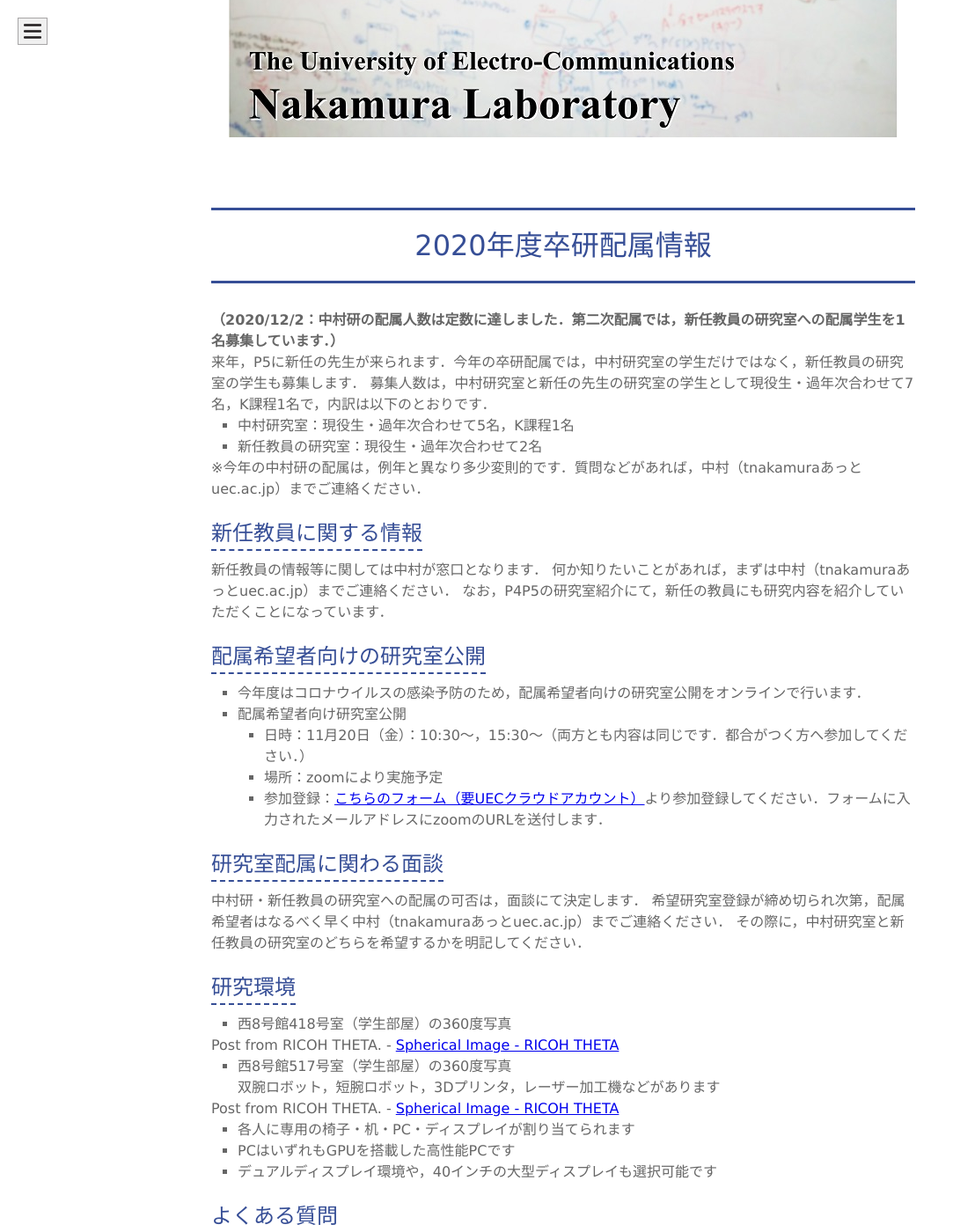
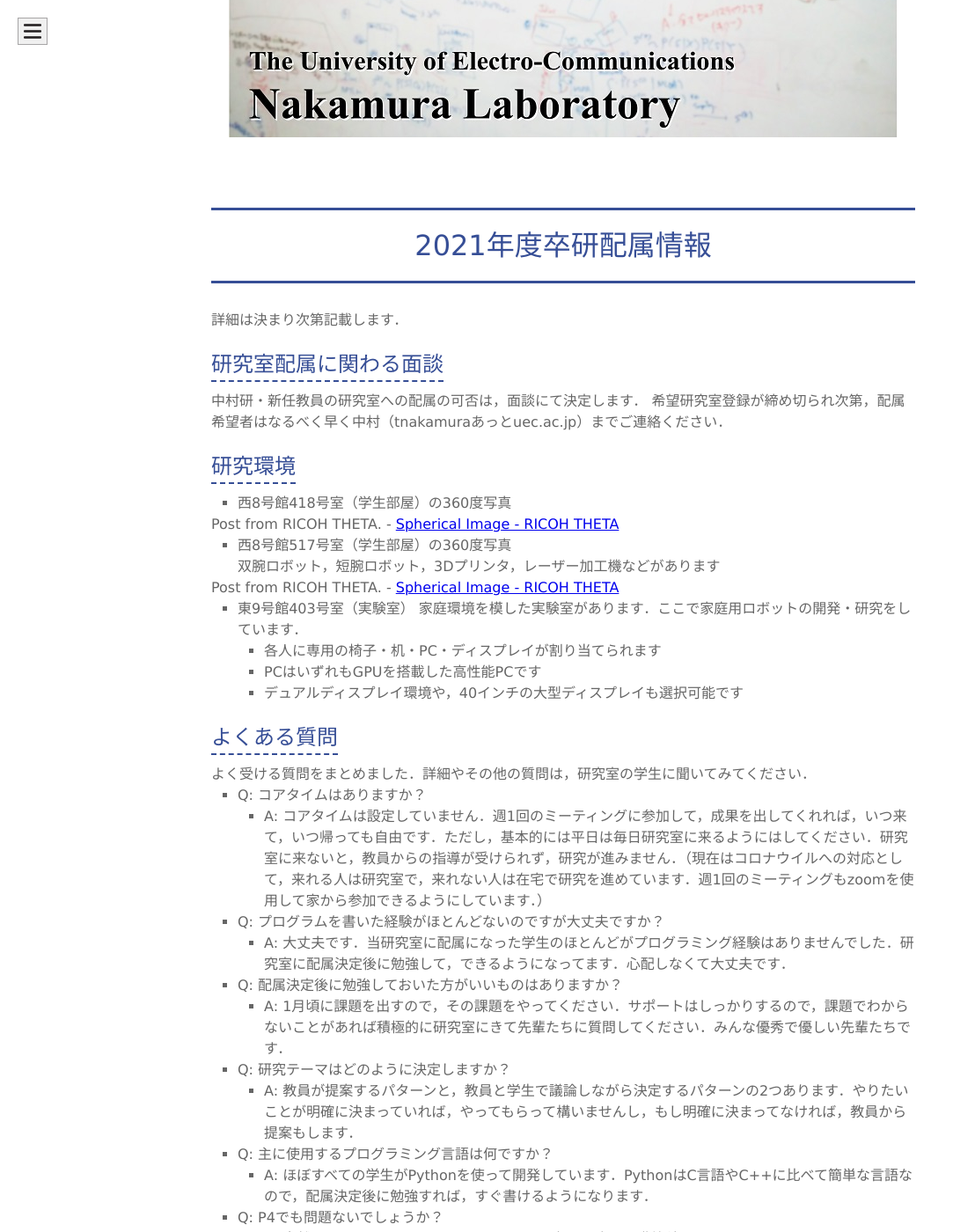
Before and after one commit to naka-lab/naka-lab.github.io, a Jekyll site: the page built from subpages/haizoku.md, in a window 1280 px wide and 1400 px high, scrolled down 293 px. Shown: the whole window at 88% size, without its empty margins (0-1083 px from the left). Built offline with Jekyll 4.4.1, drawn with Linux system fonts in a browser that asks for light colours; comment, search, counter and statistics services are not loaded; our own code applies the rules of GitHub Pages for plain Markdown files; some of the changed text lies outside the part shown.

Commit message:
Update haizoku.md

```diff
--- a/subpages/haizoku.md
+++ b/subpages/haizoku.md
@@ -3,33 +3,14 @@ layout: default
 ---
 
 
-# 2020年度卒研配属情報
-**（2020/12/2：中村研の配属人数は定数に達しました．第二次配属では，新任教員の研究室への配属学生を1名募集しています．）**
+# 2021年度卒研配属情報
 
-来年，P5に新任の先生が来られます．今年の卒研配属では，中村研究室の学生だけではなく，新任教員の研究室の学生も募集します．
-募集人数は，中村研究室と新任の先生の研究室の学生として現役生・過年次合わせて7名，K課程1名で，内訳は以下のとおりです．
-
-- 中村研究室：現役生・過年次合わせて5名，K課程1名
-- 新任教員の研究室：現役生・過年次合わせて2名
-
-※今年の中村研の配属は，例年と異なり多少変則的です．質問などがあれば，中村（tnakamuraあっとuec.ac.jp）までご連絡ください．
-
-## 新任教員に関する情報
-新任教員の情報等に関しては中村が窓口となります．
-何か知りたいことがあれば，まずは中村（tnakamuraあっとuec.ac.jp）までご連絡ください．
-なお，P4P5の研究室紹介にて，新任の教員にも研究内容を紹介していただくことになっています．
-
-## 配属希望者向けの研究室公開
-- 今年度はコロナウイルスの感染予防のため，配属希望者向けの研究室公開をオンラインで行います．
-- 配属希望者向け研究室公開
-  - 日時：11月20日（金）：10:30〜，15:30〜（両方とも内容は同じです．都合がつく方へ参加してください．）
-  - 場所：zoomにより実施予定
-  - 参加登録：[こちらのフォーム（要UECクラウドアカウント）](https://docs.google.com/forms/d/e/1FAIpQLSdMEo5XrqwH5mMjHsA31ijvt3-bHjxqo0RrH4CshDeoM6f1Cg/viewform?usp=sf_link)より参加登録してください．フォームに入力されたメールアドレスにzoomのURLを送付します．
+詳細は決まり次第記載します．
 
 ## 研究室配属に関わる面談
 中村研・新任教員の研究室への配属の可否は，面談にて決定します．
 希望研究室登録が締め切られ次第，配属希望者はなるべく早く中村（tnakamuraあっとuec.ac.jp）までご連絡ください．
-その際に，中村研究室と新任教員の研究室のどちらを希望するかを明記してください．
+
 
 ## 研究環境
 - 西8号館418号室（学生部屋）の360度写真
@@ -41,35 +22,38 @@ layout: default
 <blockquote data-width="500" data-height="375" class="ricoh-theta-spherical-image" >Post from RICOH THETA. - <a href="https://theta360.com/s/s94HW9yhQlIxvU3Wxh3E5calk" target="_blank">Spherical Image - RICOH THETA</a></blockquote>
 <script async src="https://theta360.com/widgets.js" charset="utf-8"></script>
 
+- 東9号館403号室（実験室）
+家庭環境を模した実験室があります．ここで家庭用ロボットの開発・研究をしています．
 
-- 各人に専用の椅子・机・PC・ディスプレイが割り当てられます
-- PCはいずれもGPUを搭載した高性能PCです
-- デュアルディスプレイ環境や，40インチの大型ディスプレイも選択可能です
+
+  - 各人に専用の椅子・机・PC・ディスプレイが割り当てられます
+  - PCはいずれもGPUを搭載した高性能PCです
+  - デュアルディスプレイ環境や，40インチの大型ディスプレイも選択可能です
 
 ## よくある質問
 よく受ける質問をまとめました．詳細やその他の質問は，研究室の学生に聞いてみてください．
 
 - Q: コアタイムはありますか？
-- A: コアタイムは設定していません．週1回のミーティングに参加して，成果を出してくれれば，いつ来て，いつ帰っても自由です．ただし，基本的には平日は毎日研究室に来るようにはしてください．研究室に来ないと，教員からの指導が受けられず，研究が進みません．（現在はコロナウイルへの対応として，来れる人は研究室で，来れない人は在宅で研究を進めています．週1回のミーティングもzoomを使用して家から参加できるようにしています．）
+  - A: コアタイムは設定していません．週1回のミーティングに参加して，成果を出してくれれば，いつ来て，いつ帰っても自由です．ただし，基本的には平日は毎日研究室に来るようにはしてください．研究室に来ないと，教員からの指導が受けられず，研究が進みません．（現在はコロナウイルへの対応として，来れる人は研究室で，来れない人は在宅で研究を進めています．週1回のミーティングもzoomを使用して家から参加できるようにしています．）
 
 - Q: プログラムを書いた経験がほとんどないのですが大丈夫ですか？
-- A: 大丈夫です．当研究室に配属になった学生のほとんどがプログラミング経験はありませんでした．研究室に配属決定後に勉強して，できるようになってます．心配しなくて大丈夫です．
+  - A: 大丈夫です．当研究室に配属になった学生のほとんどがプログラミング経験はありませんでした．研究室に配属決定後に勉強して，できるようになってます．心配しなくて大丈夫です．
 
 - Q: 配属決定後に勉強しておいた方がいいものはありますか？
-- A: 1月頃に課題を出すので，その課題をやってください．サポートはしっかりするので，課題でわからないことがあれば積極的に研究室にきて先輩たちに質問してください．みんな優秀で優しい先輩たちです．
+  - A: 1月頃に課題を出すので，その課題をやってください．サポートはしっかりするので，課題でわからないことがあれば積極的に研究室にきて先輩たちに質問してください．みんな優秀で優しい先輩たちです．
 
 - Q: 研究テーマはどのように決定しますか？
-- A: 教員が提案するパターンと，教員と学生で議論しながら決定するパターンの2つあります．やりたいことが明確に決まっていれば，やってもらって構いませんし，もし明確に決まってなければ，教員から提案もします．
+  - A: 教員が提案するパターンと，教員と学生で議論しながら決定するパターンの2つあります．やりたいことが明確に決まっていれば，やってもらって構いませんし，もし明確に決まってなければ，教員から提案もします．
+
+- Q: 主に使用するプログラミング言語は何ですか？
+  - A: ほぼすべての学生がPythonを使って開発しています．PythonはC言語やC++に比べて簡単な言語なので，配属決定後に勉強すれば，すぐ書けるようになります．
+
+- Q: P4でも問題ないでしょうか？
+  - A: 全然問題ないです．P5であったとしても研究に関連した講義科目はないので，P4・P5どちらであっても研究室に配属になってから基礎知識の勉強から初めてもらいます．
+
+- Q: 配属されてから研究テーマの決定までの流れを教えてください。
+  - A: まずは1月〜3月半ばくらいで基礎的な勉強をしてもらって，3月半ば〜4月は研究室に来て，より発展した内容を勉強してもらってます．その後，GW明けくらいに教員からテーマ案を提示して，その中から選んでもらっています．今年はコロナの影響でテーマの決定は遅かったです．
 
 ## その他の質問
 [このフォーム](https://docs.google.com/forms/d/e/1FAIpQLSfBF4w8d9ai1aQHhxtl4VVyBXuTPOTVfHFOptZMMHPuV6Ecyw/viewform?usp=sf_link
 )から質問を書き込んでください．回答はこのページで公開しようと思います．
-
-- Q: 主に使用するプログラミング言語は何ですか？
-- A: ほぼすべての学生がPythonを使って開発しています．PythonはC言語やC++に比べて簡単な言語なので，配属決定後に勉強すれば，すぐ書けるようになります．
-
-- Q: P4でも問題ないでしょうか？
-- A: 全然問題ないです．P5であったとしても研究に関連した講義科目はないので，P4・P5どちらであっても研究室に配属になってから基礎知識の勉強から初めてもらいます．
-
-- Q: 配属されてから研究テーマの決定までの流れを教えてください。
-- A: まずは1月〜3月半ばくらいで基礎的な勉強をしてもらって，3月半ば〜4月は研究室に来て，より発展した内容を勉強してもらってます．その後，GW明けくらいに教員からテーマ案を提示して，その中から選んでもらっています．今年はコロナの影響でテーマの決定は遅かったです．
```
